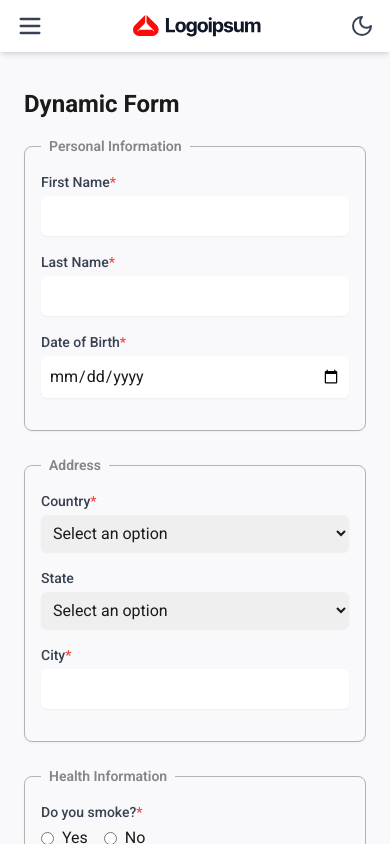
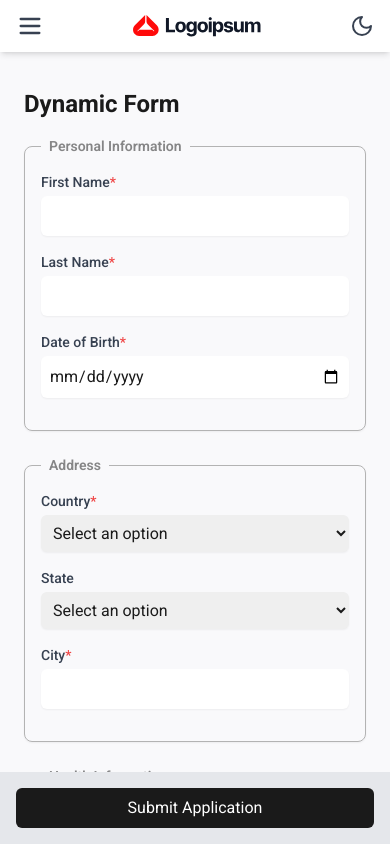
Before and after one commit to panahi-projects/react-dynamic-form-generator, a Next.js app: page / in a window 390 px wide. Shown: the top 844 px of the page. Built offline with nearby package versions, Linux system fonts and the light colour scheme.

Commit message:
submit button sticky in mobile screen

```diff
--- a/components/DynamicForm.tsx
+++ b/components/DynamicForm.tsx
@@ -23,18 +23,19 @@ const FormContent: React.FC<{ formData: any }> = ({ formData }) => {
   };
 
   return (
-    <form onSubmit={handleSubmit}>
+    <form onSubmit={handleSubmit} className="mb-12">
       {formData.fields.map((field: any) => (
         <DynamicFormField key={field.id} {...field} />
       ))}
-      {/* <ButtonField title="Submit Application" type="button" /> */}
-      <div className="flex justify-end">
-        <button
-          type="submit"
-          className="bg-primary rounded-md text-white py-2 px-6 mt-4"
-        >
-          Submit Application
-        </button>
+      <div className="flex justify-end mt-4">
+        <div className="bg-gray-200 sm:bg-transparent fixed bottom-0 left-0 right-0 py-4 sm:relative sm:mt-0 sm:bottom-auto sm:left-auto sm:right-auto lg:px-0 px-4">
+          <button
+            type="submit"
+            className="bg-primary rounded-md text-white py-2 px-6 w-full sm:w-auto sm:mx-0"
+          >
+            Submit Application
+          </button>
+        </div>
       </div>
     </form>
   );
```
